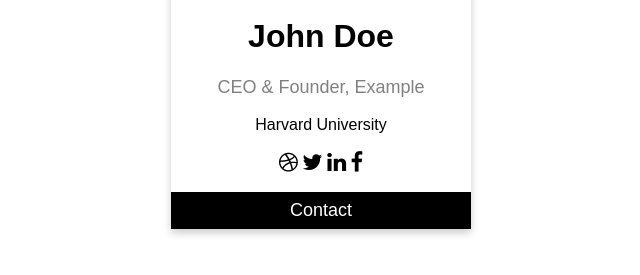
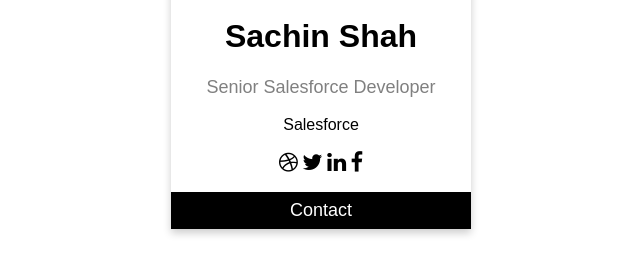
Before and after one commit to Sachin210894/sachinshah.github.io, a plain HTML site: page index.html in a window 1280 px wide. Shown: the part 29-304 px from the top of the page, without its empty margins (319-959 px from the left). Drawn offline with Linux system fonts and the light colour scheme.

Commit message:
updated details

```diff
--- a/index.html
+++ b/index.html
@@ -46,9 +46,9 @@
 
 <div class="card">
   <img src="img.jpg" alt="John" style="width:100%">
-  <h1>John Doe</h1>
-  <p class="title">CEO & Founder, Example</p>
-  <p>Harvard University</p>
+  <h1>Sachin Shah</h1>
+  <p class="title">Senior Salesforce Developer</p>
+  <p>Salesforce</p>
   <a href="#"><i class="fa fa-dribbble"></i></a>
   <a href="#"><i class="fa fa-twitter"></i></a>
   <a href="#"><i class="fa fa-linkedin"></i></a>
```
